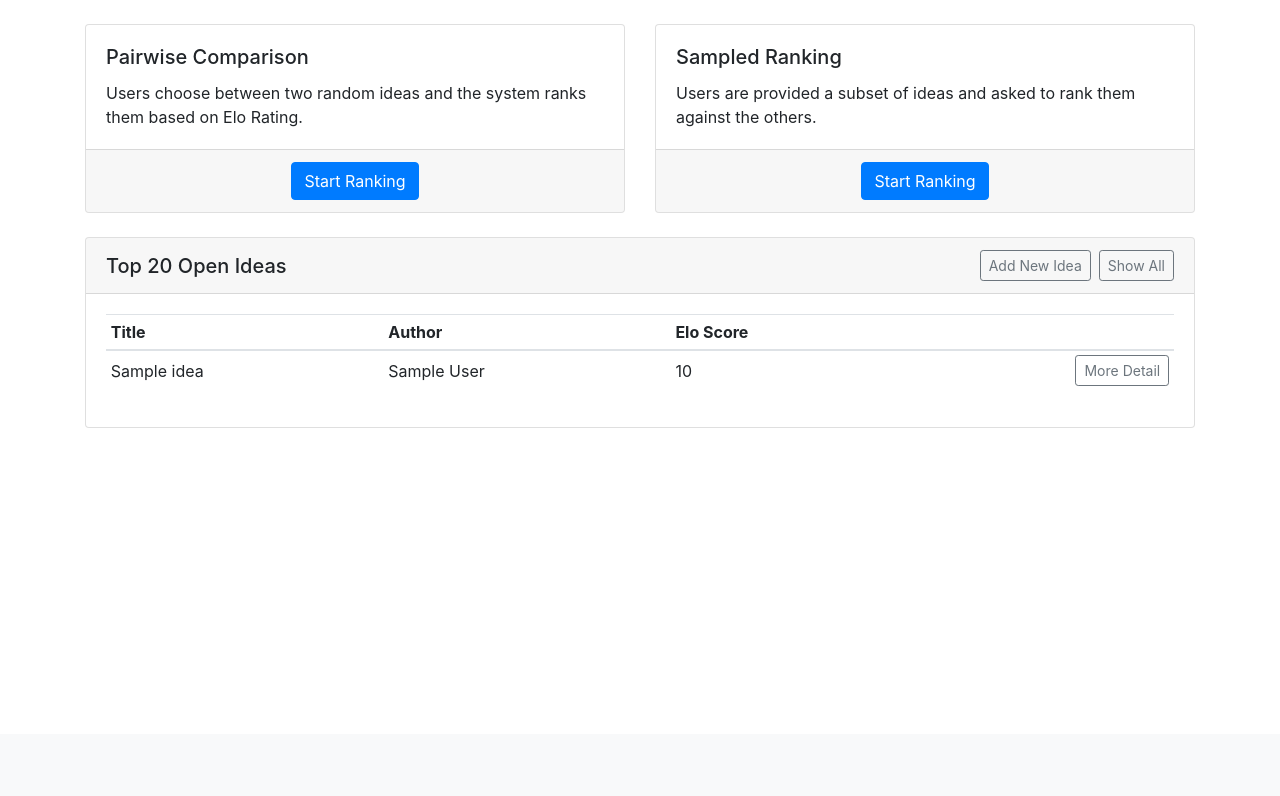
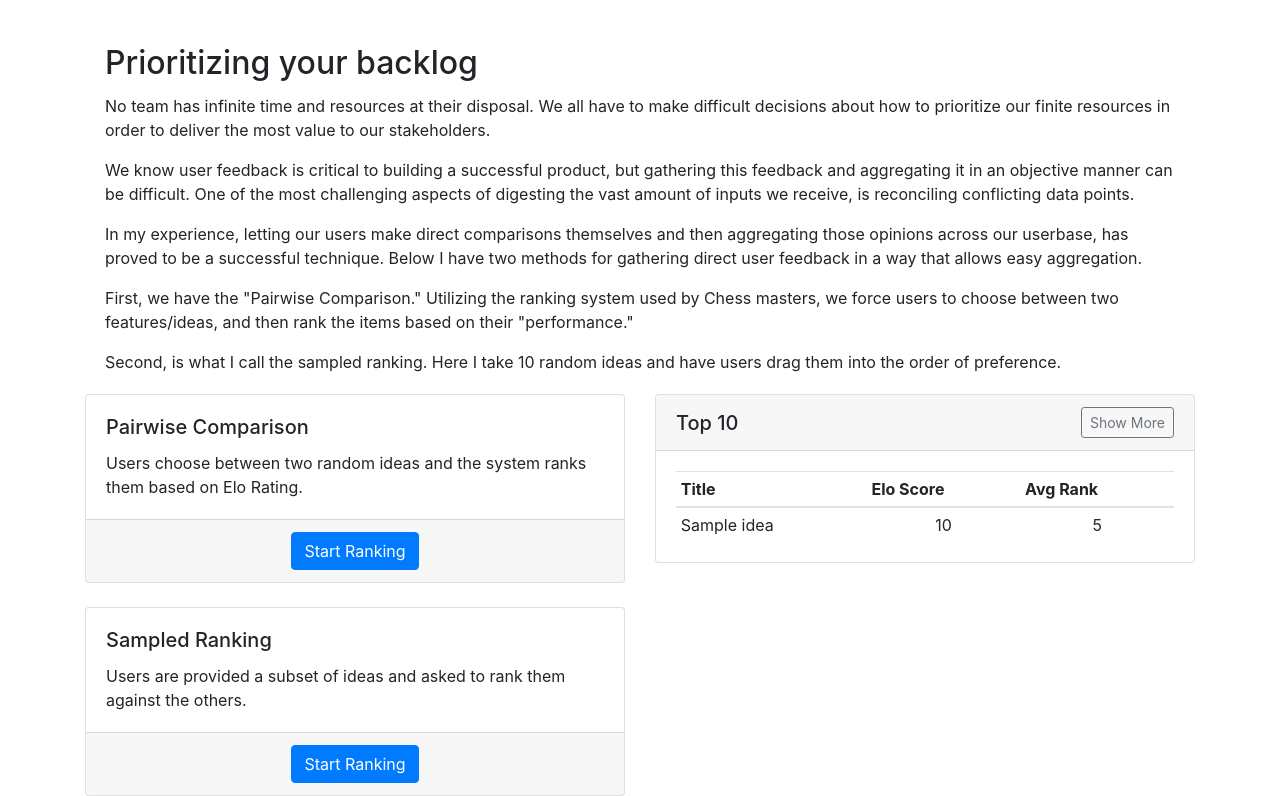
Before and after one commit to technichor/pmquant, a Django app: page /backlog/ideas/ in a window 1280 px wide. Shown: the part 66-862 px from the top of the page. Before the commit the page ends 494 px from the top, so only its background shows below. Run offline with Django 3.2, Linux system fonts and the light colour scheme; tables that the repository leaves empty hold one stand-in row (values such as "Sample post"); some libraries are stand-ins or nearby versions.

Commit message:
google analytics and a number of layout changes

```diff
--- a/backlog/static/backlog/css/backlog.css
+++ b/backlog/static/backlog/css/backlog.css
@@ -2,3 +2,5 @@
     cursor: move;
     cursor: -webkit-grabbing;
 }
+
+/* .theme-light-blue {background-color: #DFFDFF;} */
--- a/backlog/templates/backlog/base.html
+++ b/backlog/templates/backlog/base.html
@@ -3,16 +3,24 @@
   {% load static %}
   <head>
     <!-- Required meta tags -->
+    <script async src="https://www.googletagmanager.com/gtag/js?id=UA-125267611-1"></script>
+    <script>
+      window.dataLayer = window.dataLayer || [];
+      function gtag(){dataLayer.push(arguments);}
+      gtag('js', new Date());
+
+      gtag('config', 'UA-125267611-1');
+    </script>
     <meta charset="utf-8">
     <meta name="viewport" content="width=device-width, initial-scale=1, shrink-to-fit=no">
     <meta name="description" content="A quantitative approach to Product Management" />
     <meta name="google" content="notranslate" />
     <!-- Bootstrap CSS -->
-    <link rel="stylesheet" href="https://stackpath.bootstrapcdn.com/bootstrap/4.4.1/css/bootstrap.min.css" integrity="sha384-Vkoo8x4CGsO3+Hhxv8T/Q5PaXtkKtu6ug5TOeNV6gBiFeWPGFN9MuhOf23Q9Ifjh" crossorigin="anonymous">
+    <link rel="stylesheet" type="text/css" href="https://stackpath.bootstrapcdn.com/bootstrap/4.4.1/css/bootstrap.min.css" integrity="sha384-Vkoo8x4CGsO3+Hhxv8T/Q5PaXtkKtu6ug5TOeNV6gBiFeWPGFN9MuhOf23Q9Ifjh" crossorigin="anonymous">
     <script src="https://kit.fontawesome.com/254230a5a5.js" crossorigin="anonymous"></script>
     <title>{% block page_title %}{% endblock %}</title>
     <link rel="shortcut icon" type="image/png" href="{% static "backlog/img/favicon.ico" %}"/>
-    <link rel="stylesheet" href="{% static 'backlog/css/backlog.css' %}"/>
+    <link rel="stylesheet" type="text/css" href="{% static 'backlog/css/backlog.css' %}"/>
   </head>
   <body>
 <!-- Nav Bar START -->
--- a/backlog/templates/backlog/idea_detail.html
+++ b/backlog/templates/backlog/idea_detail.html
@@ -1,4 +1,6 @@
 {% extends "backlog/base.html" %}
+
+{% block page_title %}PMQ: Detail{% endblock %}
 
 {% block content %}
 
--- a/backlog/templates/backlog/ideas_form.html
+++ b/backlog/templates/backlog/ideas_form.html
@@ -1,4 +1,6 @@
 {% extends "backlog/base.html" %}
+
+{% block page_title %}PMQ: New{% endblock %}
 
 {% block content %}
 
--- a/backlog/templates/backlog/ideas_home.html
+++ b/backlog/templates/backlog/ideas_home.html
@@ -1,7 +1,6 @@
 {% extends "backlog/base.html" %}
 
 {% block page_title %}PMQ: Backlog{% endblock %}
-
 
 {% block content %}
 
@@ -9,11 +8,25 @@
     If you want to see the list of ideas, <a href="{% url 'backlog:idea_list' %}" class="alert-link">click here!</a>
 </div> -->
 
+
+
+    <div class="container-fluid">
         <div class="container">
-    <div class="col-sm-12">
-        <div class="row mb-4">
-            <div class="card-deck">
-                <div class="card">
+            <div class="card-body">
+                <h2 class="card-title">Prioritizing your backlog</h2>
+                <p class="card-text">No team has infinite time and resources at their disposal. We all have to make difficult decisions about how to prioritize our finite resources in order to deliver the most value to our stakeholders.</p>
+                <p class="card-text">We know user feedback is critical to building a successful product, but gathering this feedback and aggregating it in an objective manner can be difficult. One of the most challenging aspects of digesting the vast amount of inputs we receive, is reconciling conflicting data points.</p>
+                <p class="card-text">In my experience, letting our users make direct comparisons themselves and then aggregating those opinions across our userbase, has proved to be a successful technique. Below I have two methods for gathering direct user feedback in a way that allows easy aggregation.</p>
+                <p class="card-text">First, we have the "Pairwise Comparison." Utilizing the ranking system used by Chess masters, we force users to choose between two features/ideas, and then rank the items based on their "performance."</p>
+                <p class="card-text">Second, is what I call the sampled ranking. Here I take 10 random ideas and have users drag them into the order of preference.</p>
+            </div>
+        </div>
+    </div>
+
+<div class="container">
+    <div class="row">
+        <div class="col-6">
+            <div class="card mb-4">
                 <div class="card-body">
                     <h5 class="card-title">Pairwise Comparison</h5>
                     <p class="card-text">Users choose between two random ideas and the system ranks them based on Elo Rating.</p>
@@ -32,47 +45,34 @@
                 </div>
             </div>
         </div>
-        </div>
-    </div>
-        <div class="card">
+
+        <div class="col-6">
+            <div class="card mb-4">
                 <div class="card-header">
                     <div class="row">
                         <div class='col-6 align-self-center'>
-                        <h5 class="m-0">Top 20 Open Ideas</h5>
+                            <h5 class="m-0">Top 10</h5>
                         </div>
                         <div class='col-6 align-self-center'>
-                        <a href="{% url 'backlog:idea_list' %}" class="btn btn-outline-secondary btn-sm float-right">Show All</a>
-                        <a href="{% url 'backlog:idea_add' %}" class="btn btn-outline-secondary btn-sm float-right mr-2 d-none d-lg-block">Add New Idea</a>
+                            <a href="{% url 'backlog:idea_list' %}" class="btn btn-outline-secondary btn-sm float-right">Show More</a>
                         </div>
                     </div>
                 </div>
                 <div class="card-body">
-                <table class="table table-sm table-hover">
+                    <table class="table table-sm table-hover mb-0">
                         <thead>
                             <tr>
                                 <th scope="col">Title</th>
-                            <!-- <th scope="col">Description</th> -->
-                            <th class="d-none d-sm-table-cell" scope="col">Author</th>
                                 <th scope="col">Elo Score</th>
-                            <!-- <th scope="col">Created</th> -->
-                            <!-- <th scope="col">Modified</th> -->
-                            <!-- <th scope="col">Release</th> -->
-                            <!-- <th scope="col">Status</th> -->
-                            <th class="d-none d-sm-table-cell" scope="col"></th>
+                                <th scope="col">Avg Rank</th>
                             </tr>
                         </thead>
                         <tbody>
                             {% for item in open_ideas %}
                             <tr>
                                 <td class="align-middle">{{ item.title }}</td>
-                            <!-- <td class="align-middle">{{ item.description }}</td> -->
-                            <td class="align-middle d-none d-sm-table-cell">{{ item.author }}</td>
-                            <td class="align-middle">{{ item.elo_score }}</td>
-                            <!-- <td class="align-middle">{{ item.created }}</td> -->
-                            <!-- <td class="align-middle">{{ item.modified }}</td> -->
-                            <!-- <td class="align-middle">{{ item.release }}</td> -->
-                            <!-- <td class="align-middle">{{ item.get_status_display }}</td> -->
-                            <td class="align-middle d-none d-sm-table-cell"><a href="{% url 'backlog:idea_detail' item.slug %}" class="btn btn-outline-secondary btn-sm float-right">More Detail</a></td>
+                                <td class="align-middle text-center">{{ item.elo_score }}</td>
+                                <td class="align-middle text-center">5</td>
                             </tr>
                             {% endfor %}
                         </tbody>
@@ -81,5 +81,6 @@
             </div>
         </div>
     </div>
+</div>
 
 {% endblock %}
--- a/backlog/templates/backlog/ideas_pairwise.html
+++ b/backlog/templates/backlog/ideas_pairwise.html
@@ -1,4 +1,6 @@
 {% extends "backlog/base.html" %}
+
+{% block page_title %}PMQ: Choose{% endblock %}
 
 {% block content %}
 
--- a/backlog/templates/backlog/ideas_rank_sample.html
+++ b/backlog/templates/backlog/ideas_rank_sample.html
@@ -1,4 +1,6 @@
 {% extends "backlog/base.html" %}
+
+{% block page_title %}PMQ: Rank{% endblock %}
 
 {% block content %}
     <div class="container-fluid">
@@ -11,7 +13,7 @@
         <div class="card">
             <div class="card-header">
                 <div class='align-self-center'>
-                    <h5 class="m-0">Drag and Drop Ranking</h5>
+                    <h5 class="m-0">Sampled Ranking</h5>
                 </div>
             </div>
             <form action="{% url 'backlog:idea_sample_rank' %}" method="post">
--- a/backlog/views.py
+++ b/backlog/views.py
@@ -18,7 +18,7 @@ def idea_list(request):
     return render(request, 'backlog/idea_list.html', context)
 
 def idea_home(request):
-    open_ideas = ideas.published.all().order_by('-elo_score')[:20]
+    open_ideas = ideas.published.all().order_by('-elo_score')[:10]
     context = {'open_ideas': open_ideas}
     return render(request, 'backlog/ideas_home.html', context)
 
@@ -31,7 +31,7 @@ def idea_sample_rank(request):
     if request.method=='POST':
         ranked = request.POST.getlist('idea_list')
         print(*ranked)
-    sampled_ideas = ideas.published.all()[:10]
+    sampled_ideas = ideas.published.all().order_by('?')[:10]
     context = {'sampled_ideas': sampled_ideas}
     return render(request, 'backlog/ideas_rank_sample.html', context)
 
--- a/home/templates/home/home.html
+++ b/home/templates/home/home.html
@@ -4,10 +4,13 @@
 
 {% block content %}
 
+<div class="container">
     <div class="jumbotron">
+
       <h1>Coming soon!</h1>
       <p class="card-text">This site is under construction but feedback is welcome. Try our idea ranking algorithms.</p>
       <a href="{% url 'backlog:ideas_home' %}" class="btn btn-primary">Start Ranking Ideas</a>
     </div>
+  </div>
 
 {% endblock %}
--- a/static/backlog/css/backlog.css
+++ b/static/backlog/css/backlog.css
@@ -2,3 +2,5 @@
     cursor: move;
     cursor: -webkit-grabbing;
 }
+
+.theme-light-blue {background-color: #5DA9E9;}
```
Also changed, not shown: backlog/templates/backlog/idea_list.html (+8 -12 lines), home/templates/home/about.html (+17 -1 lines), home/templates/home/base.html (+10 -0 lines), home/static/home/img/me.jpg (added). Lines whose indentation alone changed are shown as unchanged.
